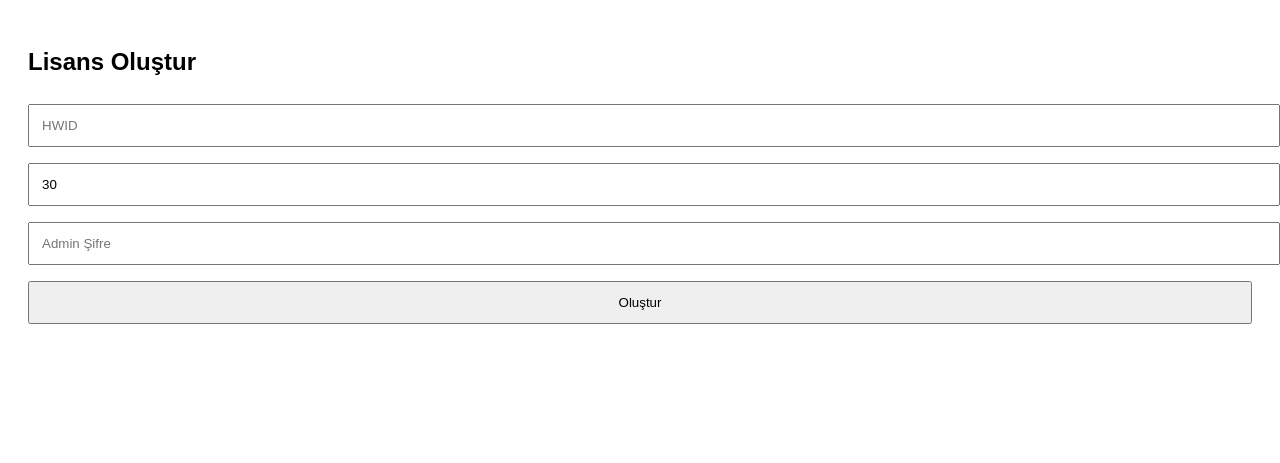
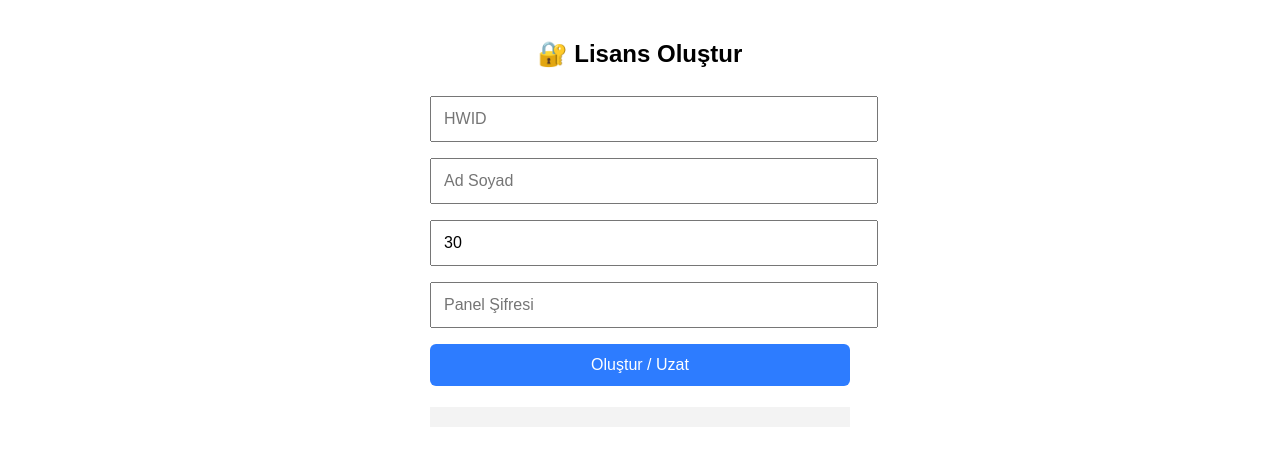
Before and after one commit to BerkcanKurtulus/license-panel, a plain HTML site: page index.html in a window 1280 px wide. Drawn offline with Linux system fonts and the light colour scheme.

Commit message:
updateNew

```diff
--- a/index.html
+++ b/index.html
@@ -1,35 +1,54 @@
 <!DOCTYPE html>
-<html>
+<html lang="tr">
   <head>
-    <meta name="viewport" content="width=device-width,initial-scale=1" />
+    <meta name="viewport" content="width=device-width, initial-scale=1" />
     <title>Lisans Panel</title>
     <style>
       body {
         font-family: sans-serif;
         padding: 20px;
+        max-width: 420px;
+        margin: auto;
+      }
+      h2 {
+        text-align: center;
       }
       input,
       button {
         width: 100%;
         padding: 12px;
         margin: 8px 0;
+        font-size: 16px;
+      }
+      button {
+        background: #2d7cff;
+        color: white;
+        border: none;
+        border-radius: 6px;
+      }
+      pre {
+        background: #f3f3f3;
+        padding: 10px;
+        white-space: pre-wrap;
+        word-break: break-word;
       }
     </style>
   </head>
   <body>
-    <h2>Lisans Oluştur</h2>
+    <h2>🔐 Lisans Oluştur</h2>
 
     <input id="hwid" placeholder="HWID" />
-    <input id="days" type="number" value="30" />
-    <input id="pass" type="password" placeholder="Admin Şifre" />
+    <input id="name" placeholder="Ad Soyad" />
+    <input id="days" type="number" value="30" placeholder="Gün" />
+    <input id="pass" type="password" placeholder="Panel Şifresi" />
 
-    <button onclick="send()">Oluştur</button>
+    <button onclick="send()">Oluştur / Uzat</button>
 
     <pre id="out"></pre>
 
     <script>
       async function send() {
-        const password = document.getElementById("pass").value;
+        out.textContent = "Gönderiliyor...";
 
         const r = await fetch(
           "https://license-api.a-berkcankurtulus.workers.dev",
@@ -37,11 +56,13 @@
             method: "POST",
             headers: {
               "Content-Type": "application/json",
-              Authorization: "Bearer " + password,
+              Authorization: "Bearer " + pass.value,
             },
             body: JSON.stringify({
-              hwid: document.getElementById("hwid").value,
-              days: Number(document.getElementById("days").value),
+              hwid: hwid.value.trim(),
+              name: name.value.trim(),
+              days: Number(days.value),
+              paid: true,
             }),
           }
         );
```
